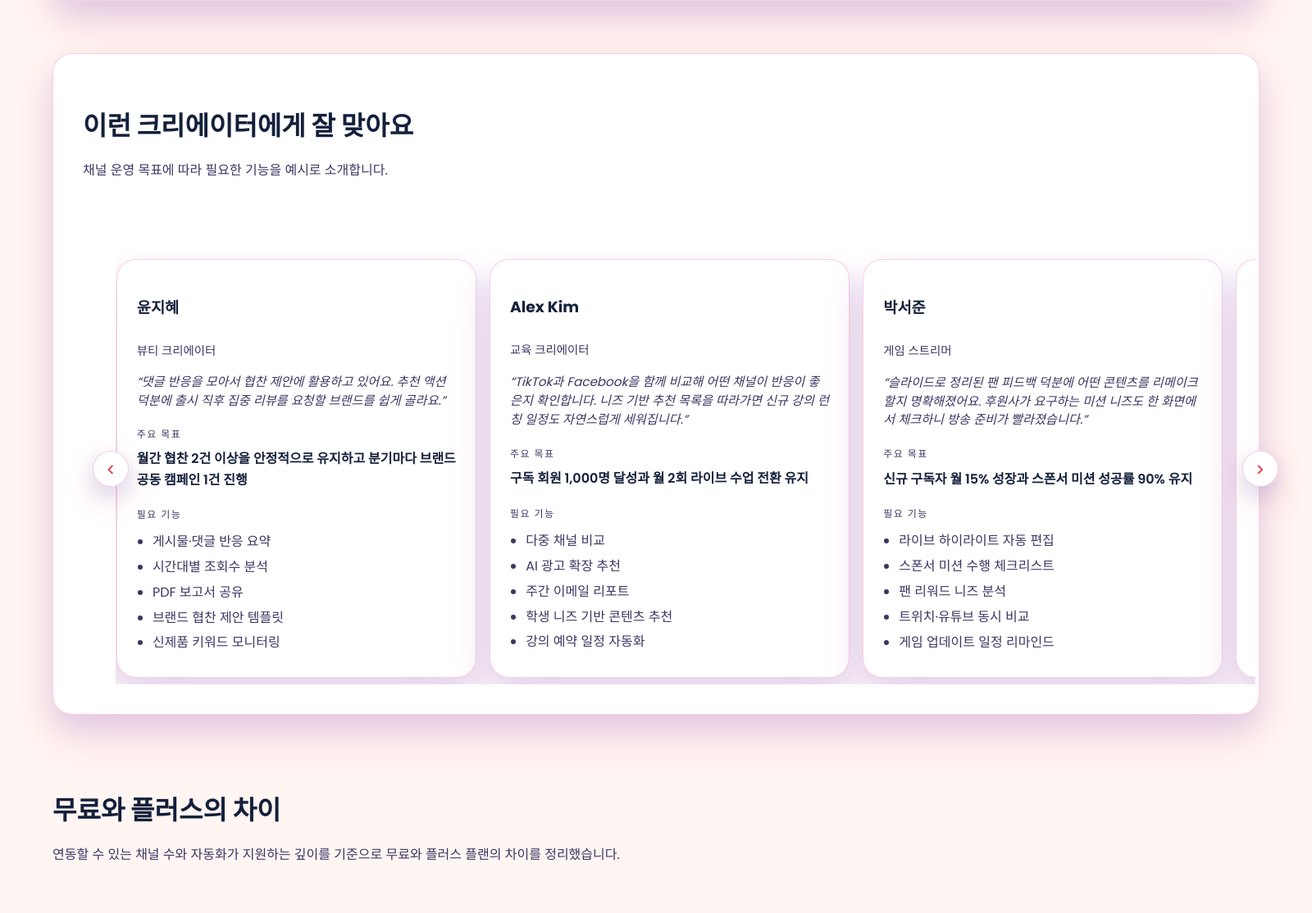
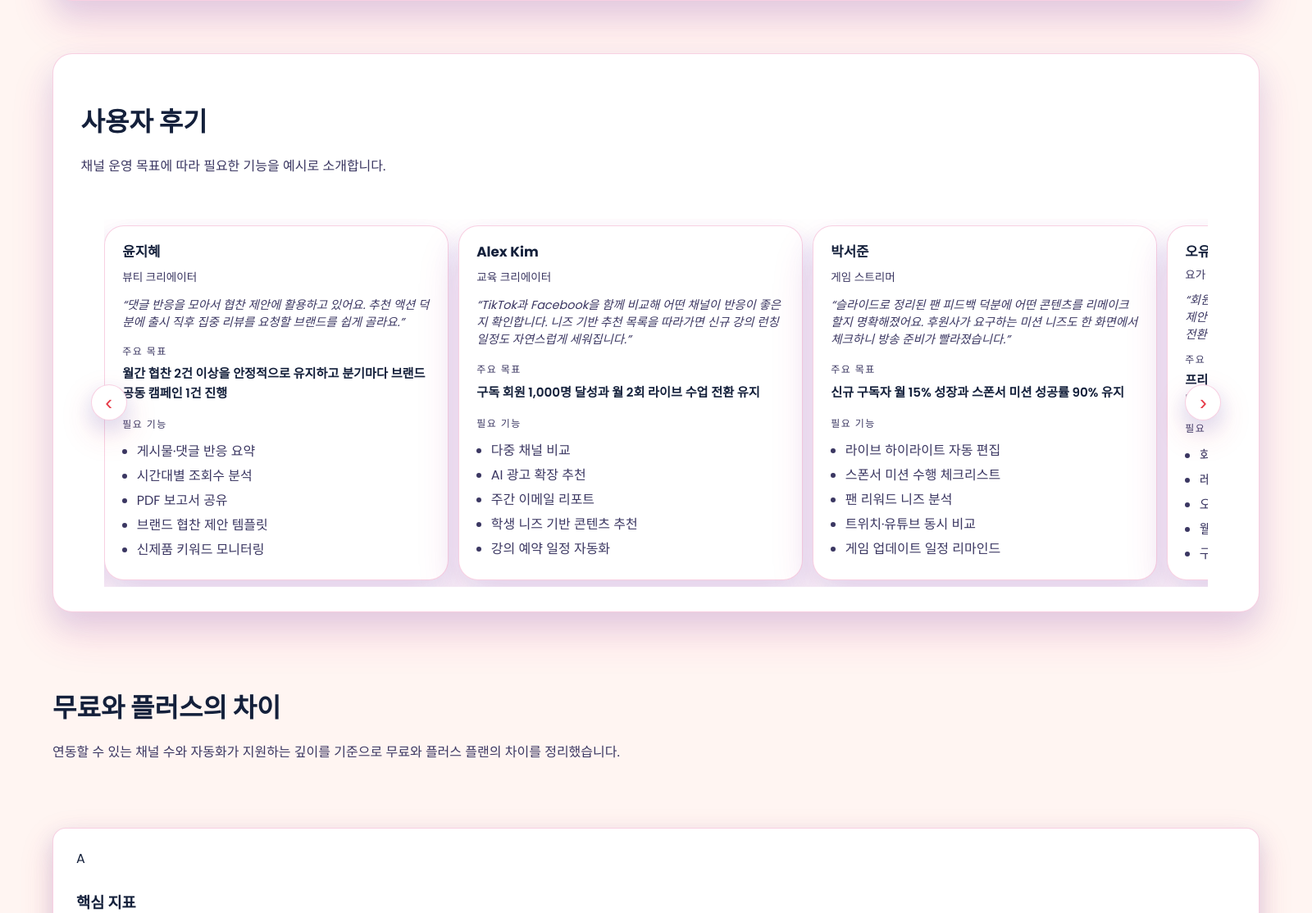
Before and after one commit to Kimchanghee/marketing_analystics, a FastAPI app: page /personal in a window 1600 px wide. Shown: the part 2711-3825 px from the top of the page at 82% size. Run offline with FastAPI, Linux system fonts and the light colour scheme.

Commit message:
ui 수정

```diff
--- a/app/locales/ko.json
+++ b/app/locales/ko.json
@@ -626,7 +626,7 @@
       ]
     },
     "personas": {
-      "title": "이런 크리에이터에게 잘 맞아요",
+      "title": "사용자 후기",
       "description": "채널 운영 목표에 따라 필요한 기능을 예시로 소개합니다.",
       "goal_label": "주요 목표",
       "needs_label": "필요 기능",
@@ -881,7 +881,7 @@
       ]
     },
     "personas": {
-      "title": "기업 사용자 시나리오",
+      "title": "사용자 후기",
       "description": "팀 역할에 따라 어떤 방식으로 기능을 활용하는지 소개합니다.",
       "goal_label": "주요 목표",
       "needs_label": "필요 기능",
--- a/app/static/css/style.css
+++ b/app/static/css/style.css
@@ -971,9 +971,9 @@ a:hover {
     border-radius: var(--radius-lg);
     border: 1px solid var(--border-color);
     background: var(--surface-primary);
-    padding: 1.5rem;
-    display: grid;
-    gap: 0.85rem;
+    padding: 1.15rem 1.35rem;
+    display: grid;
+    gap: 0.65rem;
     box-shadow: var(--card-shadow);
 }
 
@@ -982,23 +982,28 @@ a:hover {
     gap: 0.25rem;
 }
 
+.persona-card h3 {
+    font-size: 1.05rem;
+    margin: 0;
+}
+
 .persona-card span {
     color: var(--text-secondary);
-    font-size: 0.9rem;
+    font-size: 0.85rem;
 }
 
 .persona-card blockquote {
     margin: 0;
     font-style: italic;
     color: var(--text-secondary);
-    font-size: 0.95rem;
-    line-height: 1.5;
+    font-size: 0.9rem;
+    line-height: 1.45;
 }
 
 .persona-card dl {
     margin: 0;
     display: grid;
-    gap: 0.25rem;
+    gap: 0.15rem;
 }
 
 .persona-card dt {
@@ -1011,6 +1016,7 @@ a:hover {
 .persona-card dd {
     margin: 0;
     font-weight: 600;
+    font-size: 0.95rem;
 }
 
 .persona-needs span {
@@ -1022,50 +1028,54 @@ a:hover {
 
 .persona-needs ul {
     margin: 0.5rem 0 0;
-    padding-left: 1.2rem;
-    color: var(--text-secondary);
-    display: grid;
-    gap: 0.3rem;
+    padding-left: 1.1rem;
+    color: var(--text-secondary);
+    display: grid;
+    gap: 0.25rem;
 }
 
 .persona-insights.data-section {
-    margin: 3rem 0;
-    padding: 2.25rem;
-    gap: 1.5rem;
+    margin: 2.5rem 0;
+    padding: 1.9rem 2.1rem;
+    gap: 1.25rem;
 }
 
 .persona-insights .section-header {
-    margin-bottom: 1.5rem;
+    margin-bottom: 1rem;
+}
+
+.persona-insights .section-header p {
+    margin-bottom: 0;
 }
 
 .persona-insights .slider {
-    margin: 1.5rem 0 0;
-    padding: 0 2.5rem;
+    margin: 1rem 0 0;
+    padding: 0 1.75rem;
 }
 
 .persona-insights .slider-track {
-    gap: 1rem;
+    gap: 0.75rem;
     padding: 0;
 }
 
 .persona-insights .slider-item {
-    flex: 0 0 calc(100% - 1rem);
+    flex: 0 0 calc(100% - 0.75rem);
 }
 
 .persona-insights .persona-card {
-    max-width: 520px;
+    max-width: 420px;
     margin: 0 auto;
 }
 
 @media (min-width: 720px) {
     .persona-insights .slider-item {
-        flex: 0 0 calc(50% - 1.25rem);
+        flex: 0 0 calc(50% - 1.5rem);
     }
 }
 
 @media (min-width: 1080px) {
     .persona-insights .slider-item {
-        flex: 0 0 calc(33.333% - 1.5rem);
+        flex: 0 0 calc(33.333% - 1.75rem);
     }
 }
 
```
